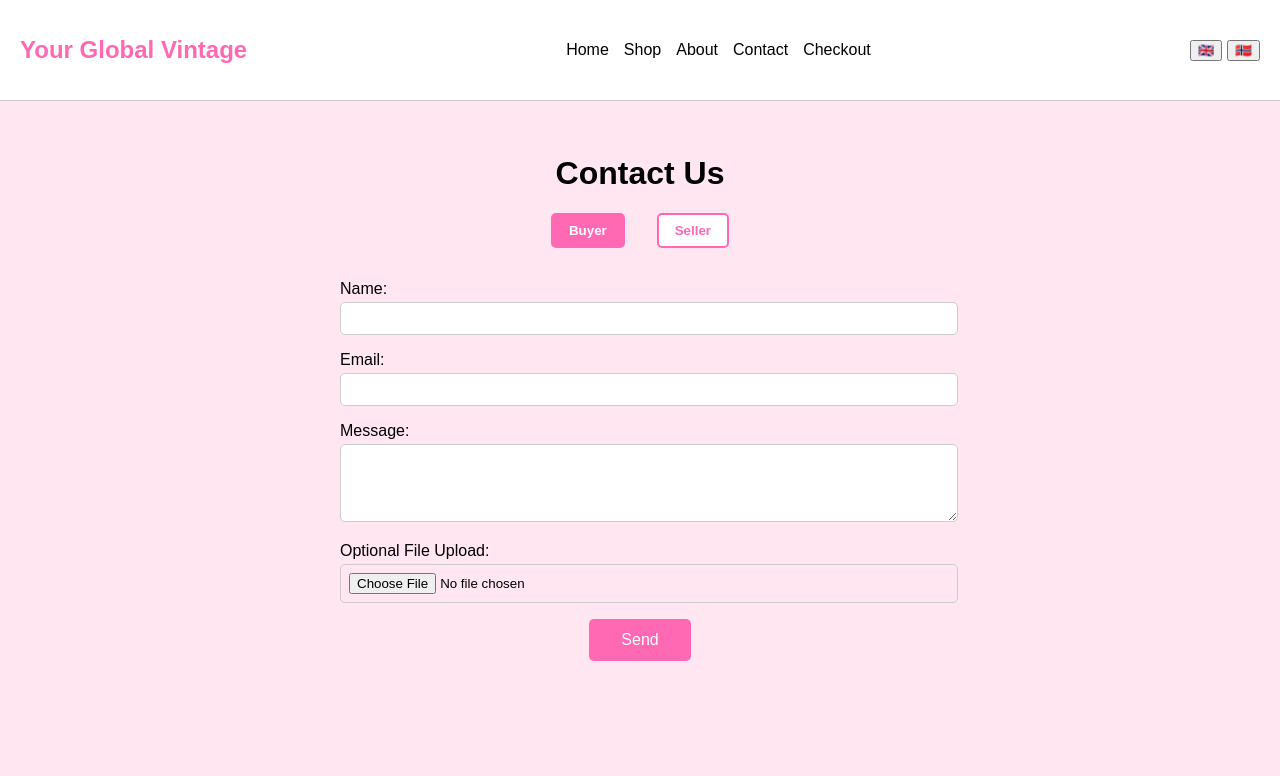
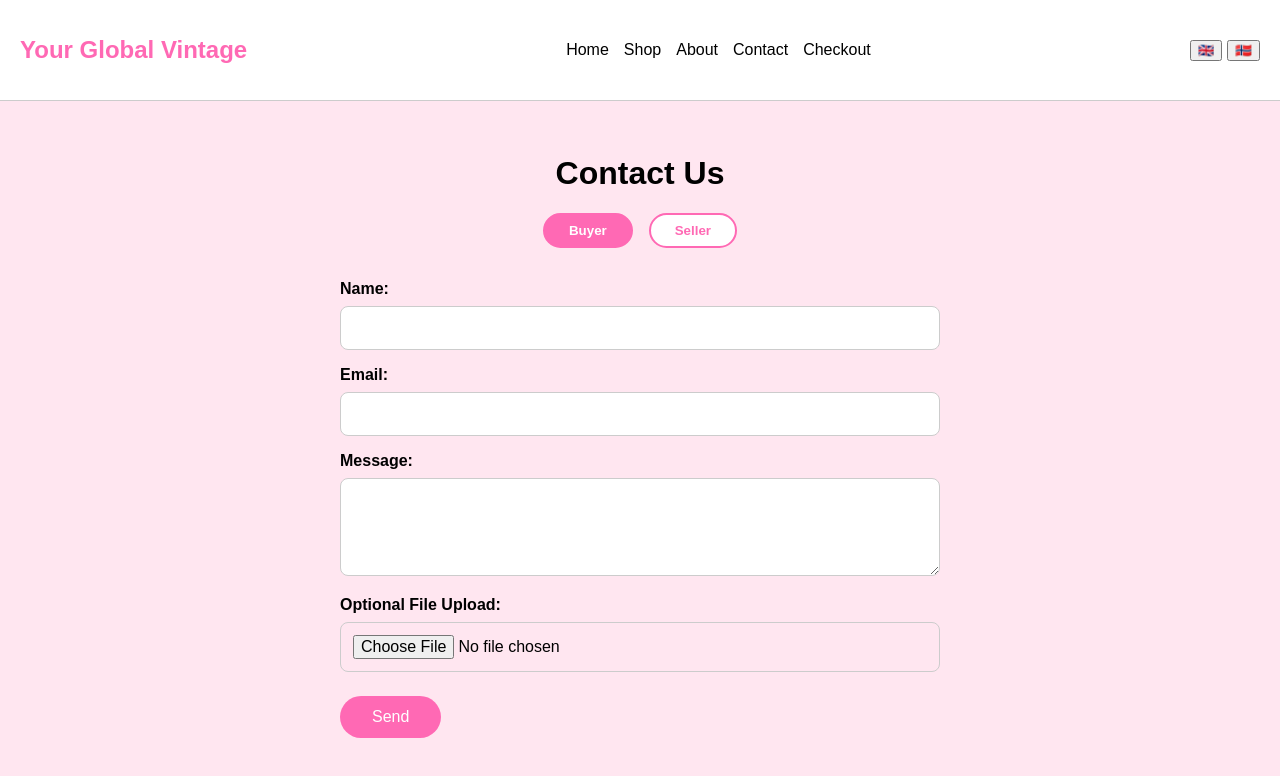
Before and after one commit to hannavsd/your-global-vintage, a React (Vite) app: page /contact in a window 1280 px wide. Shown: the top 776 px of the page. Built offline with nearby package versions, Linux system fonts and the light colour scheme.

Commit message:
Update Contact form component and styles

```diff
--- a/src/pages/Contact.css
+++ b/src/pages/Contact.css
@@ -3,21 +3,25 @@
   max-width: 600px;
   margin: 0 auto;
   text-align: center;
+  font-family: Arial, sans-serif;
 }
 
 .form-toggle {
+  display: flex;
+  justify-content: center;
+  gap: 1rem;
   margin-bottom: 2rem;
 }
 
 .form-toggle button {
-  margin: 0 1rem;
-  padding: 0.5rem 1rem;
+  padding: 0.5rem 1.5rem;
   cursor: pointer;
   border: 2px solid #ff69b4;
   background-color: white;
   color: #ff69b4;
-  border-radius: 5px;
+  border-radius: 25px;
   font-weight: bold;
+  transition: background-color 0.3s, color 0.3s;
 }
 
 .form-toggle .active {
@@ -25,27 +29,67 @@
   color: white;
 }
 
+.contact-form {
+  text-align: left;
+}
+
 .contact-form label {
   display: block;
-  margin-bottom: 1rem;
-  text-align: left;
+  margin: 1rem 0 0.5rem;
+  font-weight: bold;
 }
 
 .contact-form input,
 .contact-form textarea {
   width: 100%;
-  padding: 0.5rem;
-  margin-top: 0.25rem;
-  border-radius: 5px;
+  padding: 0.75rem;
+  border-radius: 8px;
   border: 1px solid #ccc;
+  font-size: 1rem;
+  box-sizing: border-box;
+}
+
+.contact-form textarea {
+  resize: vertical;
 }
 
 .contact-form button {
+  margin-top: 1.5rem;
   background-color: #ff69b4;
   color: white;
   border: none;
   padding: 0.75rem 2rem;
   font-size: 1rem;
-  border-radius: 5px;
+  border-radius: 25px;
   cursor: pointer;
+  transition: background-color 0.3s ease;
 }
+
+.contact-form button:hover {
+  background-color: #ff479a;
+}
+
+.thank-you-message {
+  margin-top: 2rem;
+  background-color: #ffe4f1;
+  padding: 2rem;
+  border-radius: 15px;
+}
+
+.seller-info {
+  margin-top: 2rem;
+  font-style: italic;
+  color: #555;
+}
+
+/* Responsive tweaks */
+@media (max-width: 480px) {
+  .form-toggle {
+    flex-direction: column;
+    gap: 0.5rem;
+  }
+
+  .form-toggle button {
+    width: 100%;
+  }
+}
--- a/src/pages/Contact.jsx
+++ b/src/pages/Contact.jsx
@@ -8,7 +8,13 @@ const Contact = () => {
 
   useEffect(() => {
     const userLang = navigator.language || navigator.userLanguage;
-    setLang(userLang.startsWith("no") ? "no" : "en");
+    if (userLang.startsWith("no")) {
+      setLang("no");
+    } else if (userLang.startsWith("en")) {
+      setLang("en");
+    } else {
+      setLang("en"); // fallback
+    }
   }, []);
 
   const handleSubmit = (e) => {
@@ -70,6 +76,7 @@ const Contact = () => {
 
       <div className="form-toggle">
         <button
+          type="button"
           className={selectedForm === "buyer" ? "active" : ""}
           onClick={() => {
             setSelectedForm("buyer");
@@ -79,6 +86,7 @@ const Contact = () => {
           {t.buyer}
         </button>
         <button
+          type="button"
           className={selectedForm === "seller" ? "active" : ""}
           onClick={() => {
             setSelectedForm("seller");
@@ -106,22 +114,18 @@ const Contact = () => {
           />
           <input type="hidden" name="_template" value="box" />
 
-          <label>
-            {t.name}:
-            <input type="text" name="name" required />
-          </label>
-          <label>
-            {t.email}:
-            <input type="email" name="email" required />
-          </label>
-          <label>
-            {t.message}:
-            <textarea name="message" rows={4} required></textarea>
-          </label>
-          <label>
-            {t.upload}:
-            <input type="file" name="attachment" />
-          </label>
+          <label htmlFor="name">{t.name}:</label>
+          <input id="name" type="text" name="name" required />
+
+          <label htmlFor="email">{t.email}:</label>
+          <input id="email" type="email" name="email" required />
+
+          <label htmlFor="message">{t.message}:</label>
+          <textarea id="message" name="message" rows={4} required></textarea>
+
+          <label htmlFor="attachment">{t.upload}:</label>
+          <input id="attachment" type="file" name="attachment" />
+
           <button type="submit">{t.send}</button>
         </form>
       )}
```
